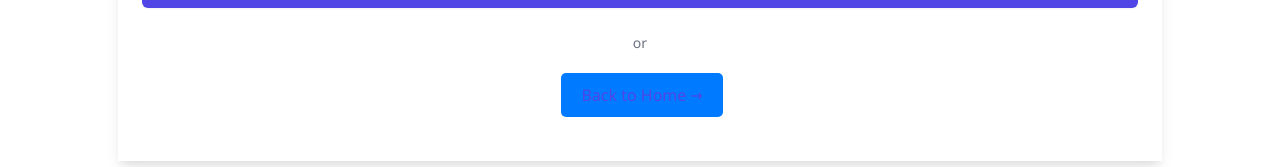
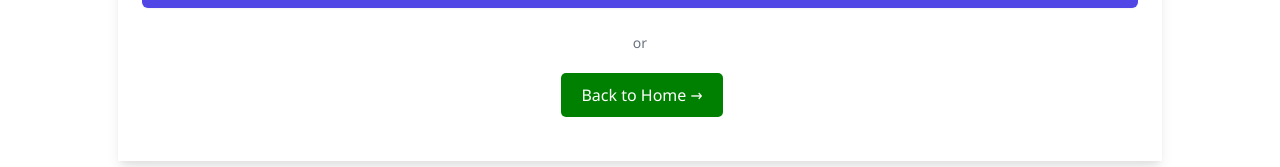
Before and after one commit to VishalKumar-12/myClient, a React (Create React App) app: page /mycart in a window 1280 px wide. Shown: the part 370-537 px from the top of the page. Built offline with nearby package versions, Linux system fonts and the light colour scheme; no server answers.

Commit message:
Update MyCart.css

```diff
--- a/src/pages/styles/MyCart.css
+++ b/src/pages/styles/MyCart.css
@@ -217,14 +217,15 @@
 
 .cart-continue-button {
   font-weight: 500;
-  color: #4f46e5;
+  color: white;
+  background-color: green;
   margin-left: 0.25rem;
 }
 
 .cart-continue-button:hover {
-  color: #4338ca;
+  color: white;
+  background-color: blue;
 }
-
 /* Add these styles to your MyCart.css file */
 
 .cart-item-quantity-controls {
```
